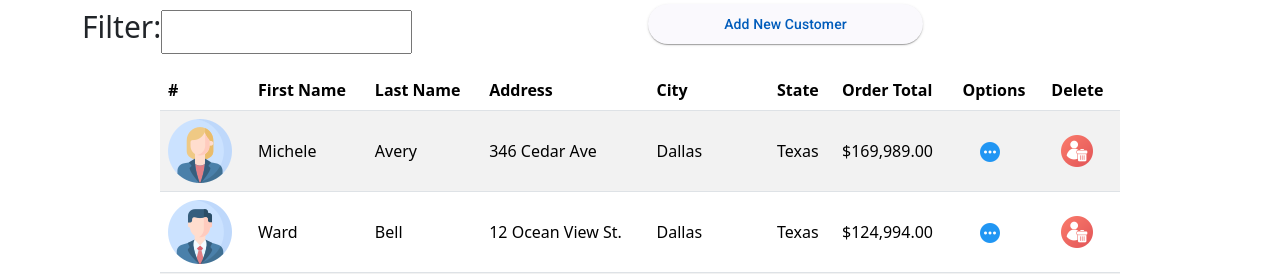
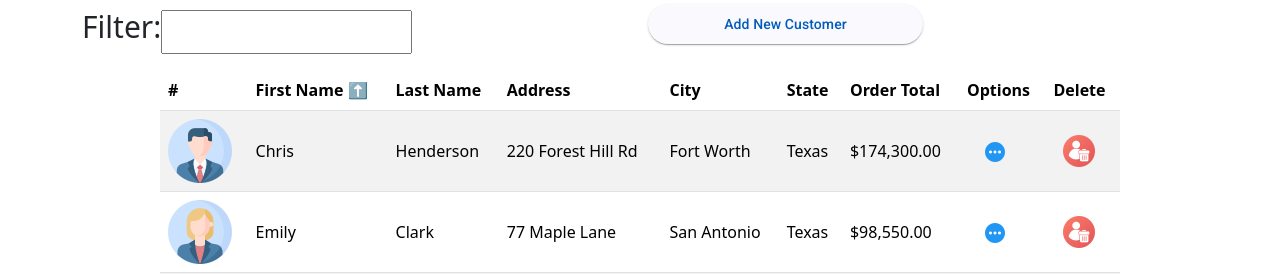
Before and after one commit to J4KU8Dev/CustomManagerApp, an Angular app: page / in a window 1280 px wide. Shown: the part 526-800 px from the top of the page. Built offline with nearby package versions, Linux system fonts and the light colour scheme.

Commit message:
repaired deleting function, added sorting to table

```diff
--- a/src/app/app.ts
+++ b/src/app/app.ts
@@ -25,13 +25,12 @@ export class App {
   }
 
   onCustomerUpdated(updated: customerModel) {
+    // console.log(typeof(updated))
     this.master.update(list => list.map(c => c.id === updated.id ? updated : c));
     this.displayed.update(list => list.map(c => c.id === updated.id ? updated : c));
   }
   onCustomerDeleted(deleted: customerModel) {
-    this.master.update(list => list.filter(c => c.id !== deleted.id));
-    console.log(deleted);
-    // console.log(this.master.update(list => list.filter(c => c.id !== deleted.id)));
-    // finish deleteting function, just this line above!
+    this.master.update(list => list.filter(customer => customer.id !== deleted.id));
+    this.displayed.update(list => list.filter(customers => customers.id !== deleted.id));
   }
 }
--- a/src/app/menu/menu.html
+++ b/src/app/menu/menu.html
@@ -2,18 +2,23 @@
     <thead>
         <tr>
             <th>#</th>
-            <th>First Name</th>
-            <th>Last Name</th>
-            <th>Address</th>
-            <th>City</th>
-            <th>State</th>
-            <th>Order Total</th>
+            @for (column of columns(); track column.key) {
+                <th (click)="sortTable(column.key)">
+                    {{column.label}}
+                    @if(isDescSorting(column.key)) {
+                        <span>⬇️</span>
+                    }
+                    @if(isAscSorting(column.key)) {
+                        <span>⬆️</span>
+                    }
+                </th>
+            }
             <th>Options</th>
             <th>Delete</th>
         </tr>
     </thead>
     <tbody>
-        @for (customer of customers(); track customer.id) {
+        @for (customer of sortedCustomers(); track customer.id) {
             <tr app-menu-customer [customer]="customer" (updatedCustomer)="onCustomerUpdated($event)" (deletedCustomer)="onCustomerDeleted($event)"></tr>
     }
     </tbody>
--- a/src/app/menu/menu.ts
+++ b/src/app/menu/menu.ts
@@ -1,6 +1,7 @@
-import { Component, input, output } from '@angular/core';
+import { Component, computed, input, output, signal } from '@angular/core';
 import { customerModel } from '../customer.model';
 import { MenuCustomer } from "./menu-customer/menu-customer";
+import { SortingInterface } from './sorting.interface';
 
 @Component({
   selector: 'app-menu',
@@ -13,6 +14,51 @@ export class Menu {
   updatedCustomer = output<customerModel>();
   deletedCustomer = output<customerModel>();
 
+  columns = signal([
+    { label: 'First Name', key: 'firstName' },
+    { label: 'Last Name', key: 'lastName' },
+    { label: 'Address', key: 'address' },
+    { label: 'City', key: 'city' },
+    { label: 'State', key: 'state' },
+    { label: 'Order Total', key: 'orderTotal' },
+  ]);
+
+  sorting = signal<SortingInterface>({
+    column: 'firstName',
+    order: 'asc',
+  })
+
+  isDescSorting(column: string) {
+    return this.sorting().column === column && this.sorting().order === 'desc';
+  }
+
+  isAscSorting(column: string) {
+    return this.sorting().column === column && this.sorting().order === 'asc';
+  }
+
+  sortTable(column: string) {
+    const current = this.sorting();
+
+    this.sorting.set({
+      column,
+      order:  current.column === column && current.order === 'desc' ? 'asc' : 'desc',
+    })
+
+  }
+  sortedCustomers = computed(() => {
+    const list = [...this.customers()];
+    const { column, order } = this.sorting();
+
+    return list.sort((a, b) => {
+      const x = (a as any)[column];
+      const y = (b as any)[column];
+
+      if (x < y) return order === 'asc' ? -1 : 1;
+      if (x > y) return order === 'asc' ? 1 : -1;
+      return 0;
+    });
+  });
+
   onCustomerUpdated(updated: customerModel) {
     this.updatedCustomer.emit(updated);
   }
--- /dev/null
+++ b/src/app/menu/sorting.interface.ts
@@ -0,0 +1,4 @@
+export interface SortingInterface {
+    column: string,
+    order: 'asc' | 'desc',
+}
```
